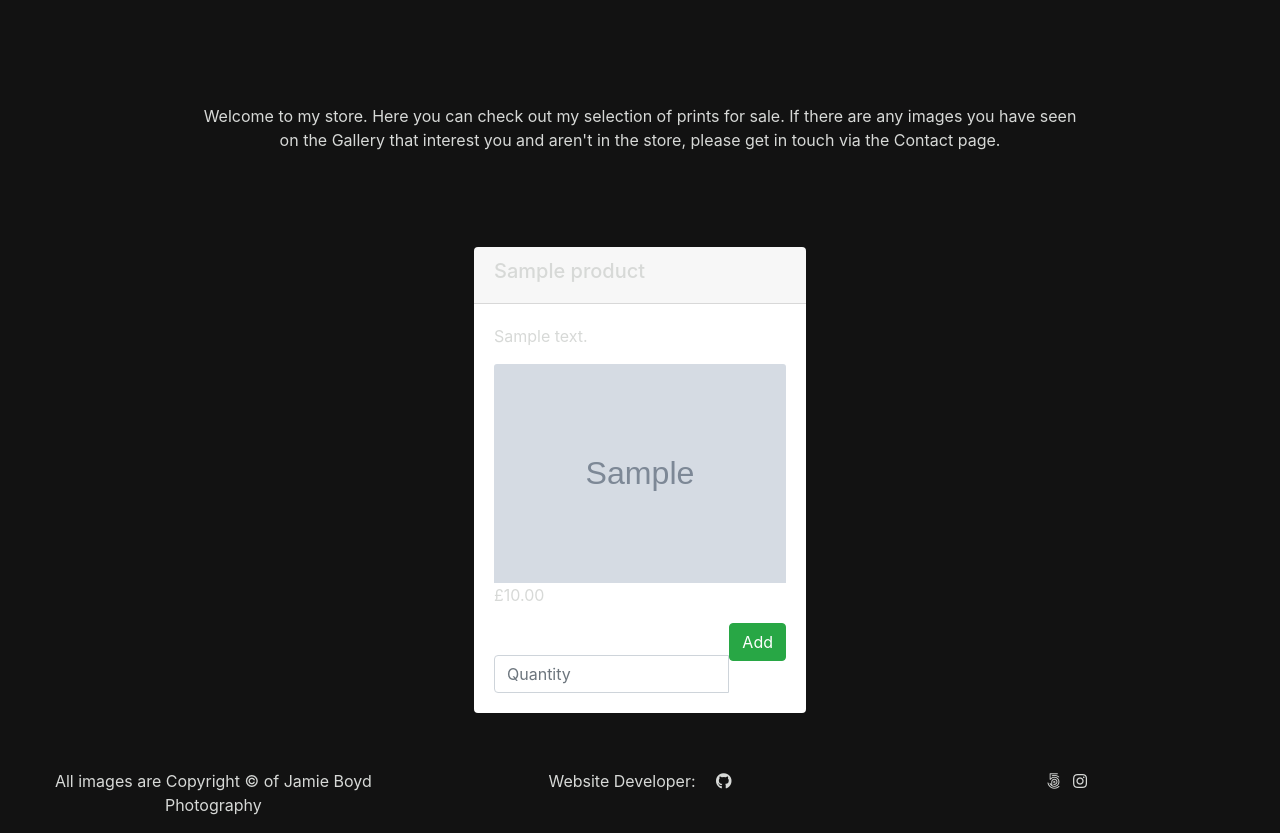
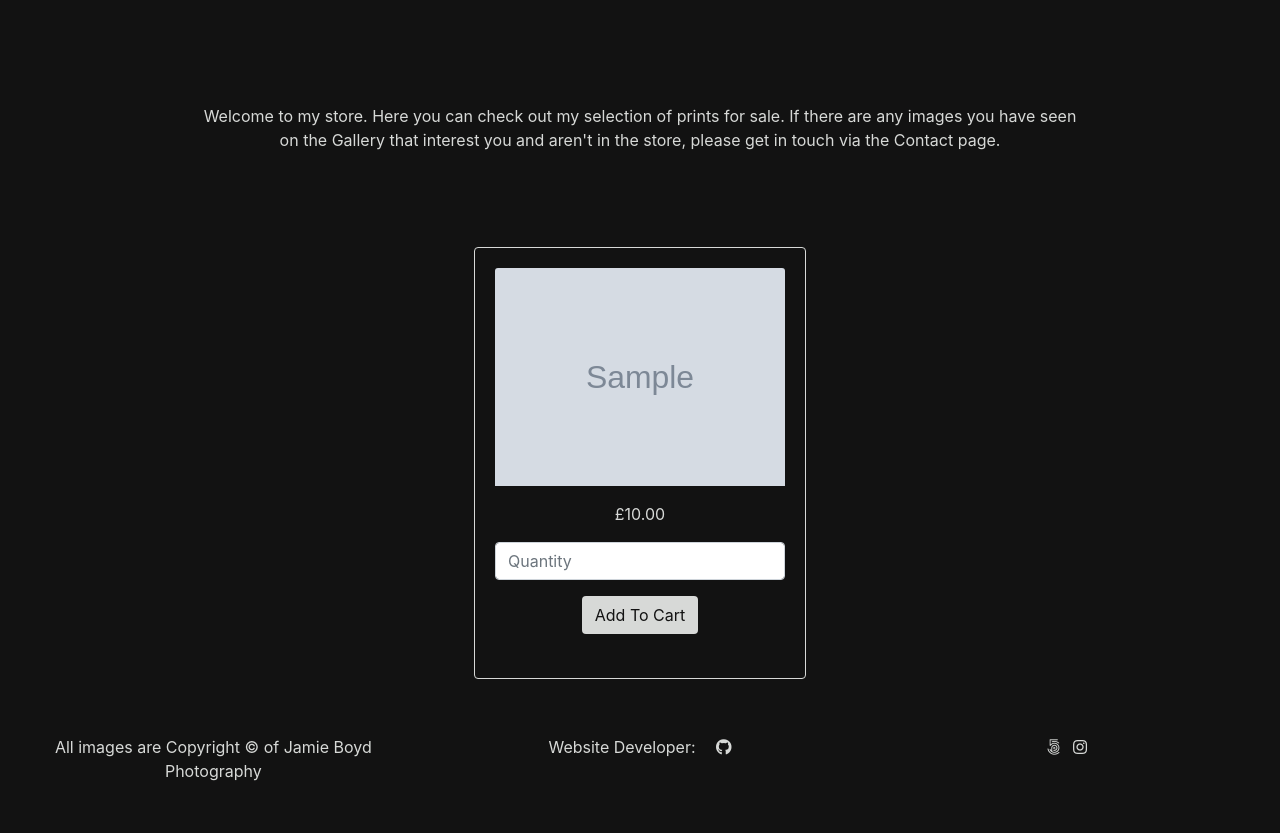
Before and after one commit to jboyd8/jamieboydphotography, a Django app: page /store/store in a window 1280 px wide. Shown: the part 80-913 px from the top of the page. After the commit the page ends 861 px from the top, so only its background shows below. Run offline with Django 3.2, Linux system fonts and the light colour scheme; tables that the repository leaves empty hold one stand-in row (values such as "Sample post"); grey boxes marked "Sample" are stand-in pictures; some libraries are stand-ins or nearby versions.

Commit message:
feat: styles and structure for the store page

```diff
--- a/jamieboydphoto/static/css/style.css
+++ b/jamieboydphoto/static/css/style.css
@@ -299,6 +299,25 @@ section {
     }
 }
 
+.store-cards {
+    background-color: #121212;
+    color: #d7d9d7;
+    text-align: center;
+    border: #d7d9d7 1px solid;
+}
+
+.store-form-item {
+    margin: 0.5em 0;
+}
+
+.store-price {
+    margin-top: 1rem;
+}
+
+.atc-btn {
+    background-color: #d7d9d7;
+    color: #121212;
+}
 
 /* Footer */
 #main-footer {
--- a/templates/store/store.html
+++ b/templates/store/store.html
@@ -23,23 +23,17 @@
         </div>
         {% if products %}
             {% for product in products %}
-                <div class="col-12 col-md-4 mx-auto image-cols">
-                    <div class="card gallery-cards">
-                        <div class="card-header">
-                            <h5>{{ product.name }}</h5>
-                        </div>
+                <div class="col-12 col-md-6 col-lg-4 mx-auto image-cols">
+                    <div class="card store-cards">
                         <div class="card-body">
-                            <p>{{ product.description }}</p>
                             <img src="{{ product.image }}" class="card-img-top img-fluid" alt="{{ product.description }}">
-                            <p>£{{ product.price }}</p>
-                            <form method="POST" action="{% url 'add_to_cart' product.id %}">
+                            <p class="store-price">£{{ product.price }}</p>
+                            <form class="form-group" method="POST" action="{% url 'add_to_cart' product.id %}">
                                 {% csrf_token %}
-                                <div class="input-group">
-                                    <input type="number" name="quantity" min="1" max="5" class="form-control" placeholder="Quantity">
-                                    <span class="input-group-btn">
-                                        <button class="btn btn-success" type="submit">Add</button>
-                                    </span>
-                                </div>
+                                <input type="number" name="quantity" min="1" max="5"
+                                       class="form-control store-form-item" placeholder="Quantity">
+                                <button class="btn btn-form-control store-form-item atc-btn"
+                                        type="submit">Add To Cart</button>
                             </form>
                         </div>
 
```
